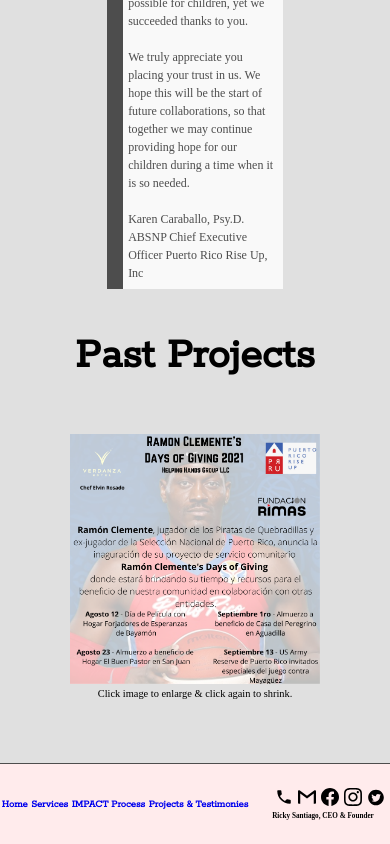
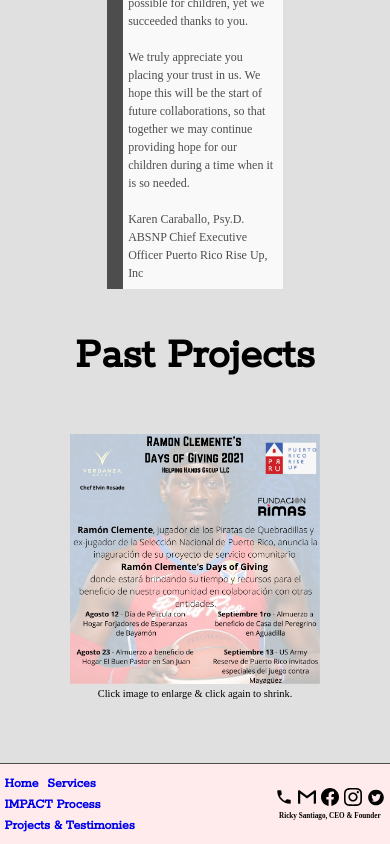
Before and after one commit to hamzafoy/impact-athletes-lou, a React (Create React App) app: page /previous-work in a window 390 px wide. Shown: the part 682-1526 px from the top of the page. Built offline with nearby package versions, Linux system fonts and the light colour scheme; a web font is replaced by a local one.

Commit message:
complete the mobile layout for nav bar

```diff
--- a/src/NavBar/NavBar.css
+++ b/src/NavBar/NavBar.css
@@ -1,6 +1,7 @@
 .nav-menu {
     display: flex;
     flex-direction: row;
+    align-items: center;
     justify-content: space-between;
     height: 9.5vh;
     width: 100%;
@@ -12,13 +13,15 @@
 .nav-menu__options {
     display: flex;
     flex-direction: row;
-    align-items: center;
+    flex-wrap: wrap;
+    flex-basis: 50%;
+    align-content: flex-start;
 }
 
 .menu-option {
-    margin: 0 .45vw;
+    margin: .35vh 1.15vw;
     font-family: 'Rokkitt', serif;
-    font-size: .65em;
+    font-size: .85em;
     font-weight: 900;
     color: #4D4D4D;
 }
@@ -36,6 +39,7 @@
     font-family: 'Scope One', serif;
     font-weight: 700;
     font-size: .45em;
+    text-align: center;
 }
 
 
@@ -53,6 +57,13 @@
 .nav-icons {
     height: 18px;
     width: 18px;
+}
+
+
+.icon-list {
+    display: flex;
+    flex-direction: row;
+    justify-content: center;
 }
 
 
@@ -96,6 +107,7 @@
         font-family: 'Scope One', serif;
         font-weight: 700;
         font-size: .85em;
+        text-align: center;
     }
 
 
@@ -109,4 +121,11 @@
         margin: 0 .45vw;
     }
 
+
+    .icon-list {
+        display: flex;
+        flex-direction: row;
+        justify-content: center;
+    }
+
 }
--- a/src/NavBar/NavBar.js
+++ b/src/NavBar/NavBar.js
@@ -45,6 +45,8 @@
                 </div>
 
                 <div className="nav-menu__icons">
+
+                    <aside className="icon-list">
 
                         <a href="tel:+15023787805"
                         target="_blank"
@@ -106,6 +108,8 @@
                             />
                         </a>
 
+                    </aside>
+
                     <p className="nav-menu__label">
                         Ricky Santiago, CEO &amp; Founder
                     </p>
```
Lines whose indentation alone changed are shown as unchanged.
